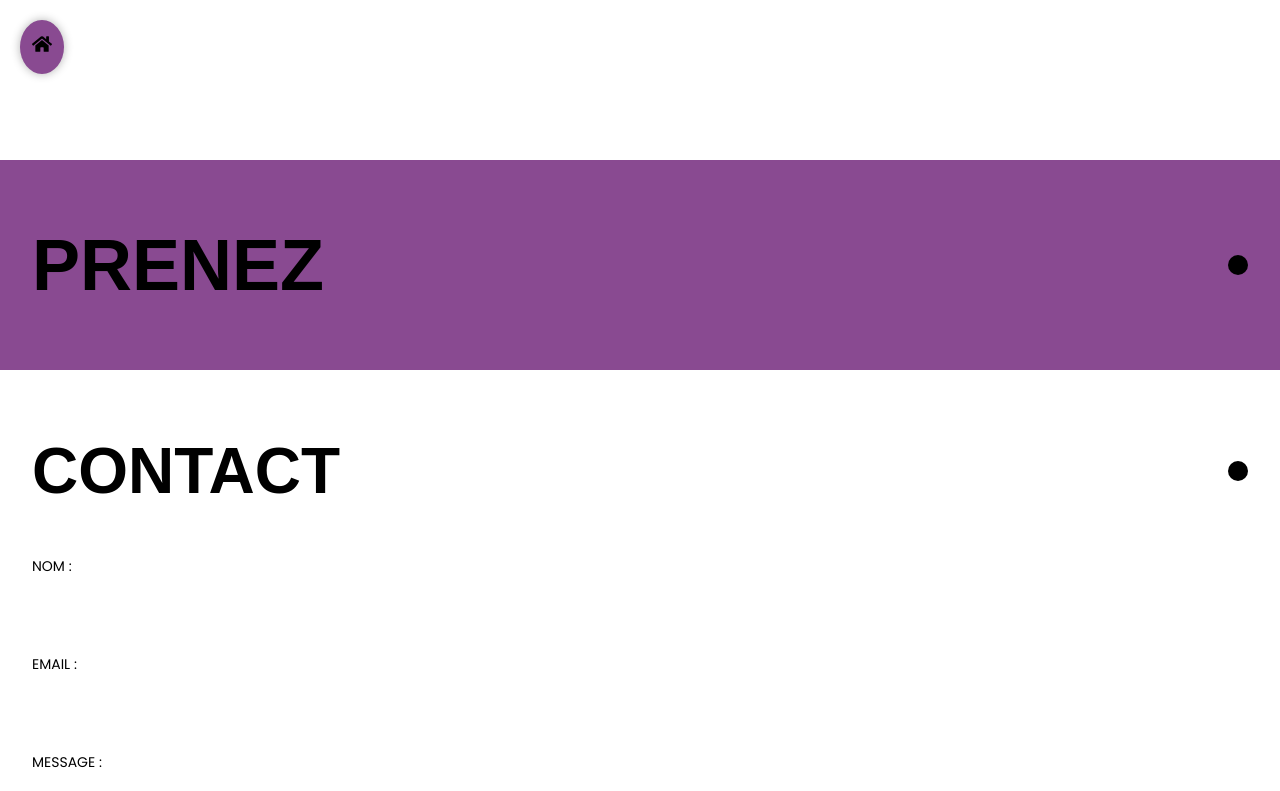
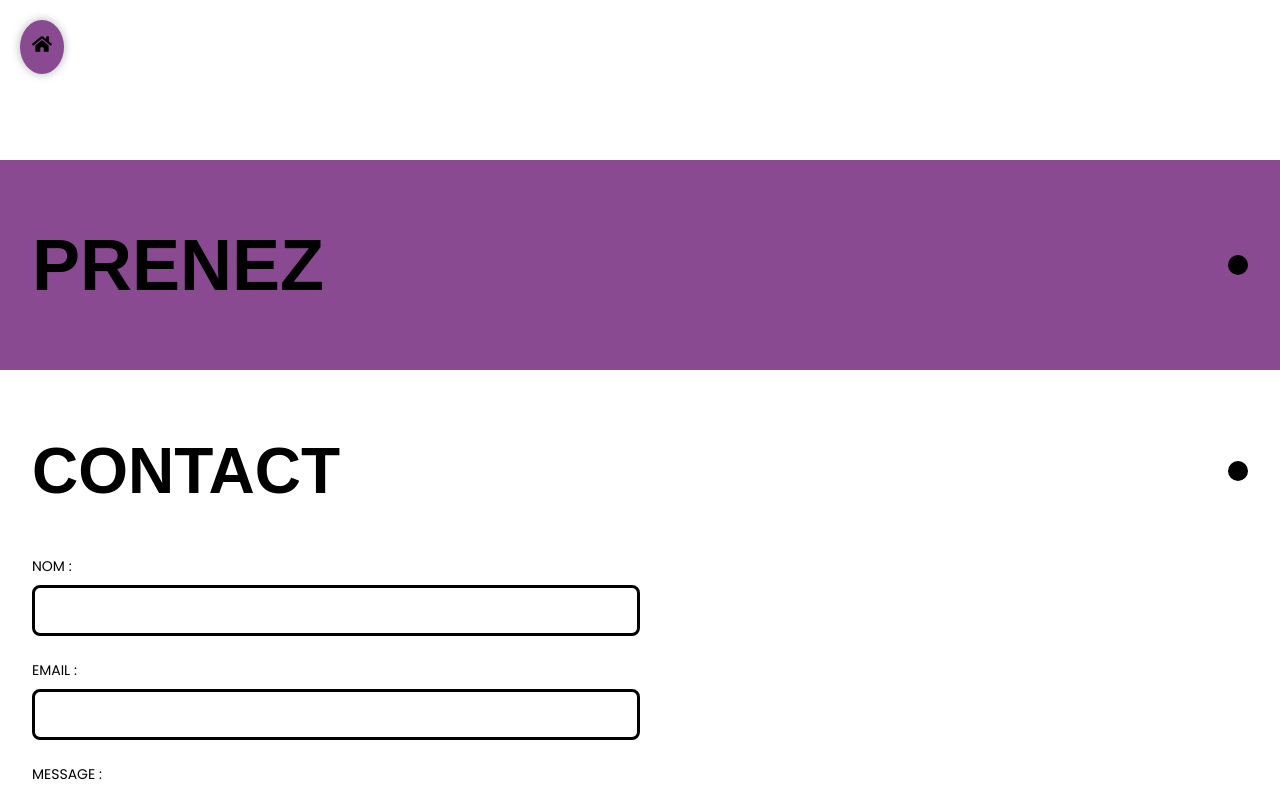
Before and after one commit to Manel19850/Portfolio, a React (Create React App) app: page /contact in a window 1280 px wide. Shown: the top 791 px of the page. Built offline with nearby package versions, Linux system fonts and the light colour scheme; no server answers.

Commit message:
MAJ charte Graphique

```diff
--- a/src/Components/contact.css
+++ b/src/Components/contact.css
@@ -72,7 +72,7 @@
 .form-group textarea {
   width: 50%;
   padding: 0.75rem;
-  border: none;
+  border: solid;
   background-color: white;
   color: var(--color-text);
   font-size: 14px;
```
